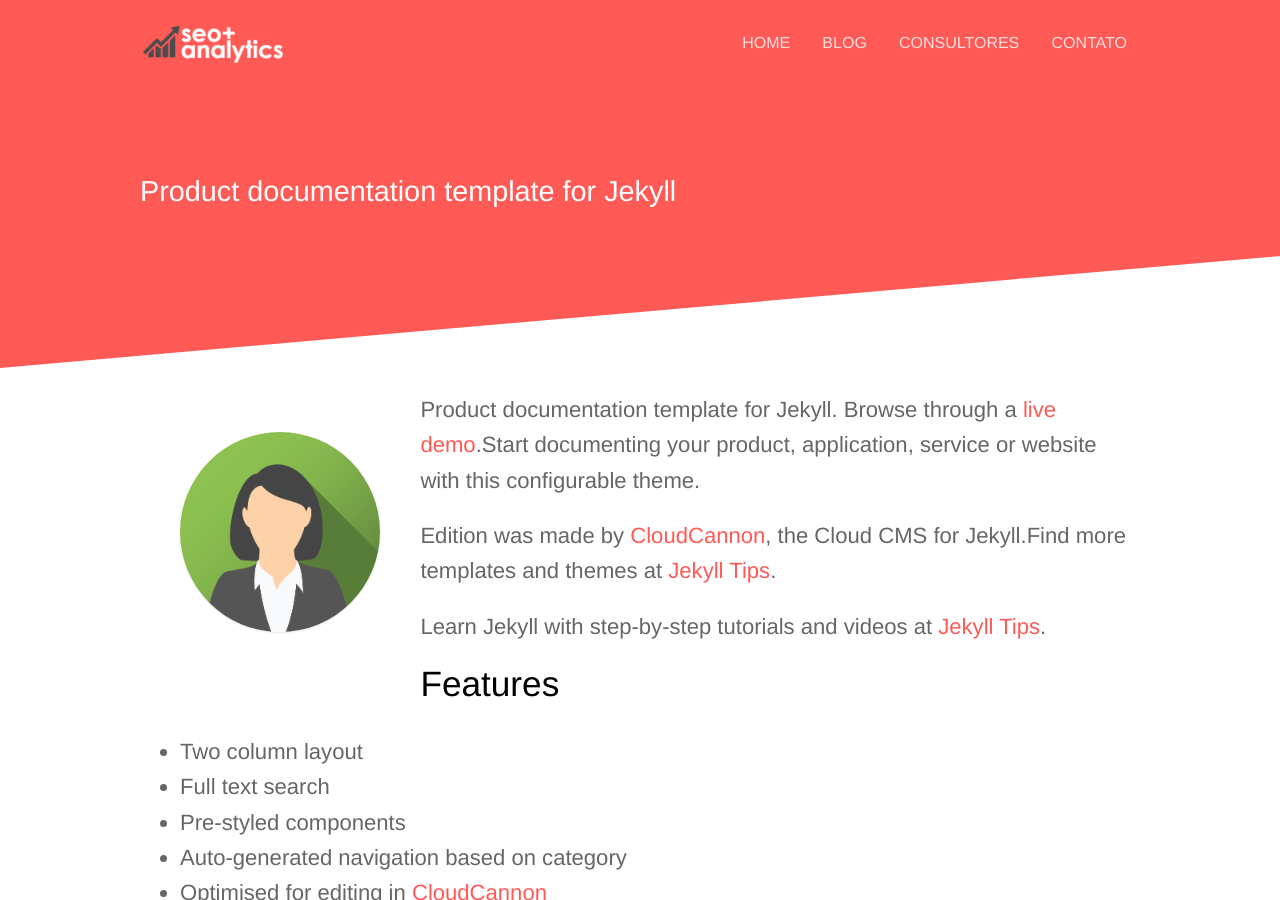
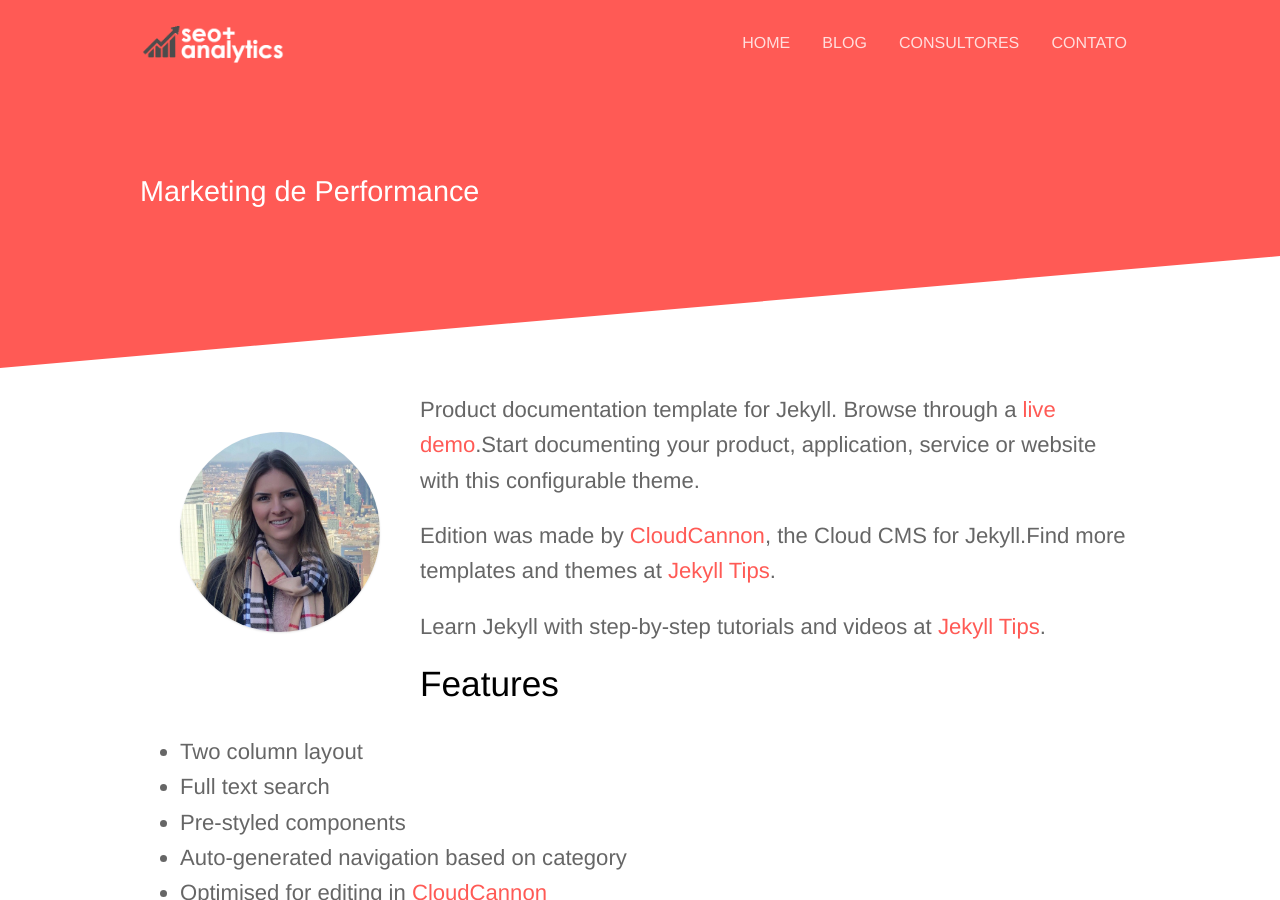
Before and after one commit to seoanalytics/seoanalytics.github.io, a Jekyll site: the page built from _cv/edition.md, in a window 1280 px wide and 900 px high. Built offline with Jekyll 4.4.1, drawn with Linux system fonts in a browser that asks for light colours.

Commit message:
Updated '_cv/edition.md' via CloudCannon

```diff
--- a/_cv/edition.md
+++ b/_cv/edition.md
@@ -1,8 +1,8 @@
 ---
-name: Edition Template
-subtitle: Product documentation template for Jekyll
+name: Ana Paula Peres
+subtitle: Marketing de Performance
 external_url: 'https://github.com/CloudCannon/edition-jekyll-template'
-image_path: /images/avatar2.png
+image_path: /images/ANA-PAULA-PERES.jpg
 ---
 
 Product documentation template for Jekyll. Browse through a [live demo](https://long-pig.cloudvent.net/).Start documenting your product, application, service or website with this configurable theme.
```
